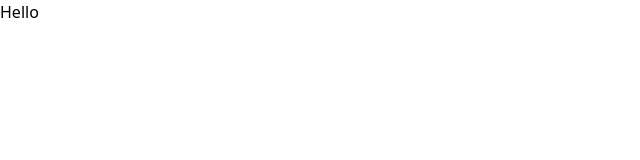
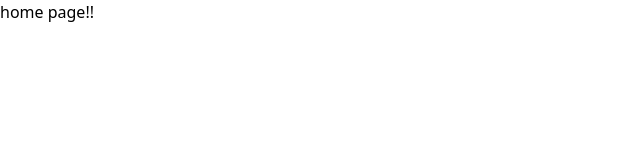
Before and after one commit to sdcodes3/exam-checker, a React (Vite) app: page / in a window 1280 px wide. Shown: the top 160 px of the page, without its empty margins (0-640 px from the left). Built offline with nearby package versions, Linux system fonts and the light colour scheme.

Commit message:
feat: routing added

```diff
--- a/package.json
+++ b/package.json
@@ -13,6 +13,7 @@
     "@tailwindcss/vite": "^4.0.6",
     "react": "^19.0.0",
     "react-dom": "^19.0.0",
+    "react-router-dom": "^7.3.0",
     "tailwindcss": "^4.0.6",
     "zustand": "^5.0.3"
   },
--- a/src/App.tsx
+++ b/src/App.tsx
@@ -1,6 +1,8 @@
 import React from "react";
+import AppRoutes from "./routes/Route";
+
 const App: React.FC = () => {
-  return <>Hello</>;
+  return <AppRoutes />;
 };
 
 export default App;
--- /dev/null
+++ b/src/pages/home/Home.tsx
@@ -0,0 +1,11 @@
+import React from "react";
+
+const Home: React.FC = () => {
+    return (
+        <>
+            home page!!
+        </>
+    )
+}
+
+export default Home;
--- /dev/null
+++ b/src/routes/Route.tsx
@@ -0,0 +1,15 @@
+import React from "react";
+import { BrowserRouter as Router, Routes, Route } from "react-router-dom";
+import Home from "./../pages/home/Home";
+
+const AppRoutes: React.FC = () => {
+  return (
+    <Router>
+      <Routes>
+        <Route path="/" element={<Home />} />
+      </Routes>
+    </Router>
+  );
+};
+
+export default AppRoutes;
```
Also changed, not shown: 1 other file (tests, documents, lock files or other folders).
